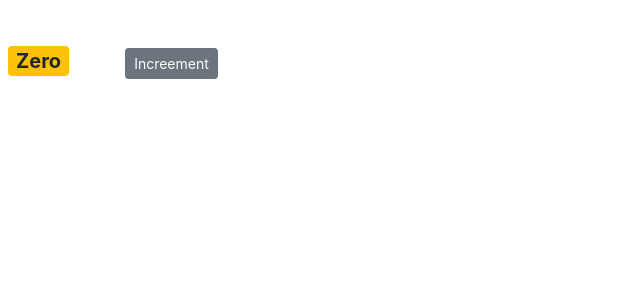
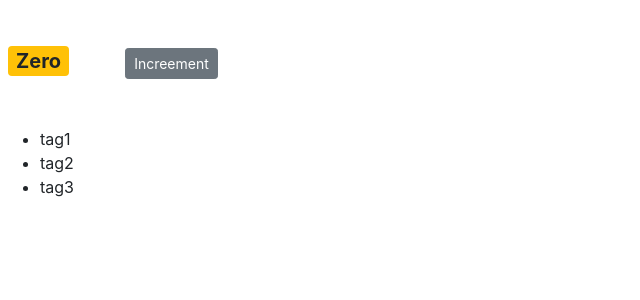
Before and after one commit to MadhuGautam/react-counter-app, a React (Create React App) app: page / in a window 1280 px wide. Shown: the top 300 px of the page, without its empty margins (0-640 px from the left). Built offline with nearby package versions, Linux system fonts and the light colour scheme.

Commit message:
Rendering lists

```diff
--- a/src/components/counter.jsx
+++ b/src/components/counter.jsx
@@ -3,6 +3,7 @@
 class Counter extends Component {
   state = {
     count: 0,
+    tags: ["tag1", "tag2", "tag3"],
   };
 
   styles = {
@@ -16,6 +17,11 @@
           {this.formatCount()}
         </span>
         <button className="btn btn-secondary btn-sm m-5">Increement</button>
+        <ul>
+          {this.state.tags.map((tag) => (
+            <li key={tag}>{tag}</li>
+          ))}
+        </ul>
       </React.Fragment>
     );
   }
```
